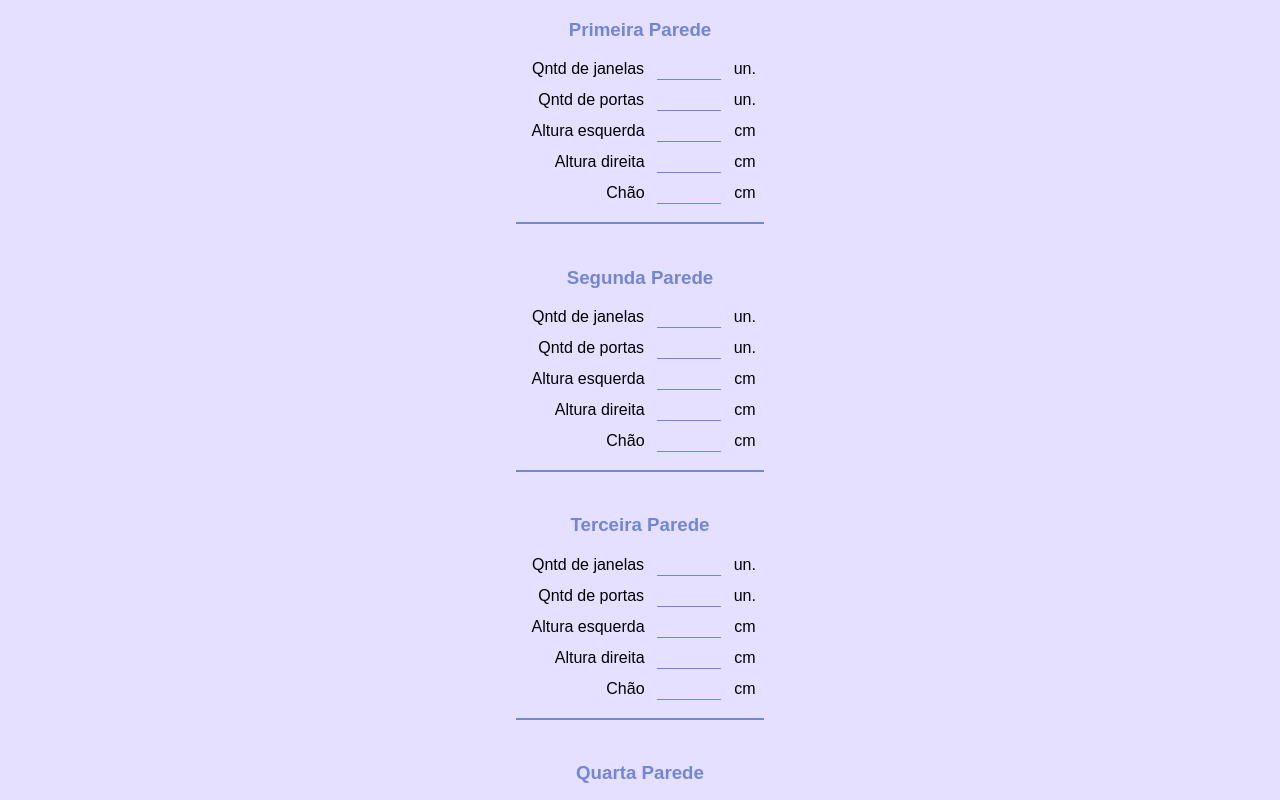
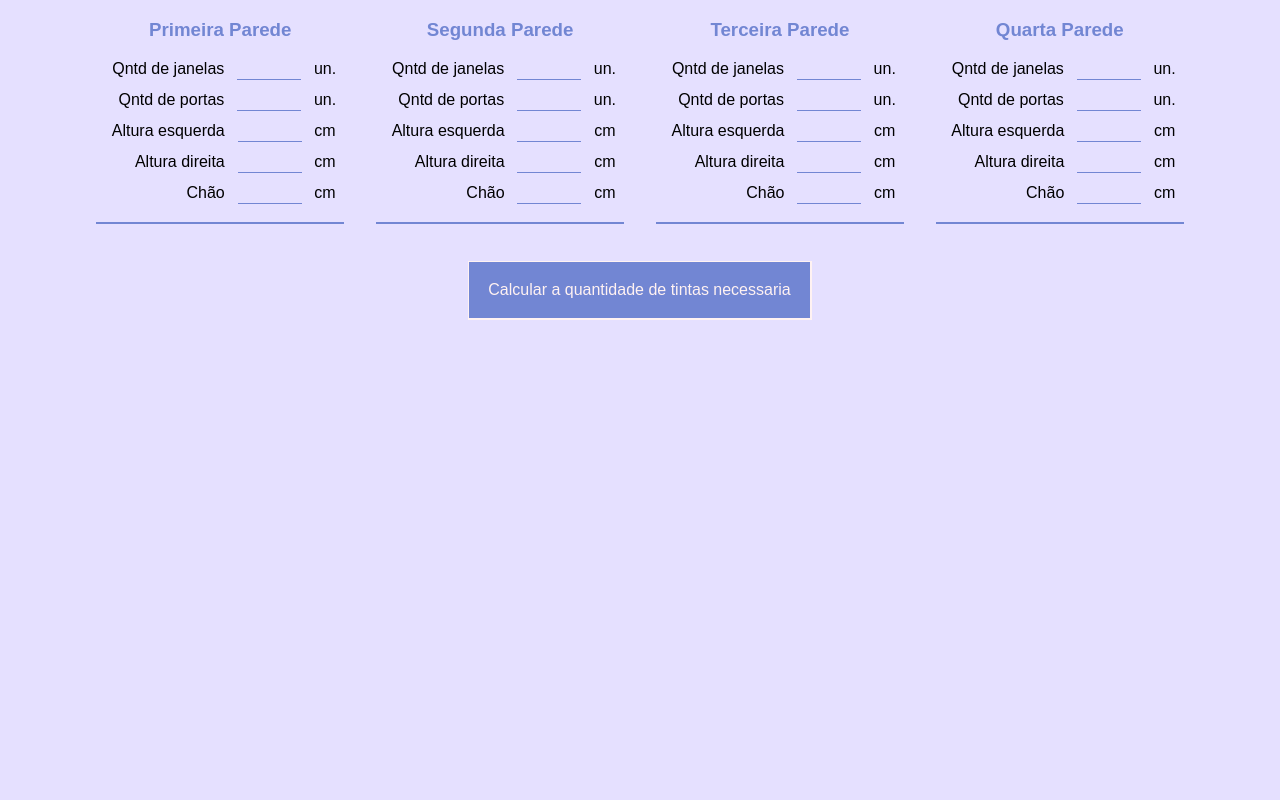
Before and after one commit to pedr/paint-calculator, a React (Create React App) app: page / in a window 1280 px wide. Shown: the top 800 px of the page. Built offline with nearby package versions, Linux system fonts and the light colour scheme; a web font is replaced by a local one.

Commit message:
feat: make it responsive

```diff
--- a/src/App.css
+++ b/src/App.css
@@ -6,6 +6,15 @@
   --color-5: rgb(0, 102, 255);
 
   font-family: 'Acari Sans', sans-serif;
+  height: 100%;
+}
+
+body {
+  height: 100%;
+  background-color: var(--color-3);
+}
+div#root {
+  height: 100%;
 }
 
 input[type=number]::-webkit-inner-spin-button,
@@ -26,11 +35,26 @@ input[type=number] {
 }
 
 .paint-calculator-background {
-  background-color: var(--color-3);
+display: flex;
+flex-direction: column;
+justify-content: center;
+align-items: center;
+}
+
+.paint-calculator-input-container {
   display: flex;
   flex-direction: column;
   align-items: center;
 }
+
+@media only screen and (min-width: 1150px) {
+  .paint-calculator-input-container {
+    flex-direction: row;
+    align-items: start;
+    height: 100%;
+  }
+}
+
 
 .paint-calculator-background h3 {
   color: var(--color-2);
@@ -79,6 +103,11 @@ input[type=number] {
   border-width: 1px 2px 2px 1px;
 }
 
+.paint-calculator-control-wrapper {
+  display: flex;
+  flex-direction: column;
+}
+
 .paint-calculator-background button:hover {
   border: solid var(--color-4);
   border-width: 1px 2px 2px 1px;
--- a/src/CalculatePaintCans/CalculatePaintCans.js
+++ b/src/CalculatePaintCans/CalculatePaintCans.js
@@ -131,6 +131,7 @@ export default function CalculatePaintCans() {
   }
 
   const handleCalculateRequiredPaintCans = () => {
+    setErrorsFound([])
     const { errors, validatedInputs } = checkForErrorsOnInput()
     if (errors.length) {
       setErrorsFound(errors)
@@ -147,6 +148,7 @@ export default function CalculatePaintCans() {
   if (!walls.length) return null
 
   return <div className='paint-calculator-background'>
+    <div className='paint-calculator-input-container'>
       {
         inputGroups.map((element, index) => {
           return <div className="wall-input-group" key={element.id}>
@@ -170,6 +172,8 @@ export default function CalculatePaintCans() {
           </div>
         })
       }
+    </div>
+    <div className='paint-calculator-control-wrapper'>
       {
         errorsFound && errorsFound.length ? (
           <div className='alert-warning'>
@@ -178,5 +182,7 @@ export default function CalculatePaintCans() {
         ) : null
       }
       <button onClick={handleCalculateRequiredPaintCans}>Calcular a quantidade de tintas necessaria</button>
+
+      </div>
   </div>
 }
```
Lines whose indentation alone changed are shown as unchanged.
